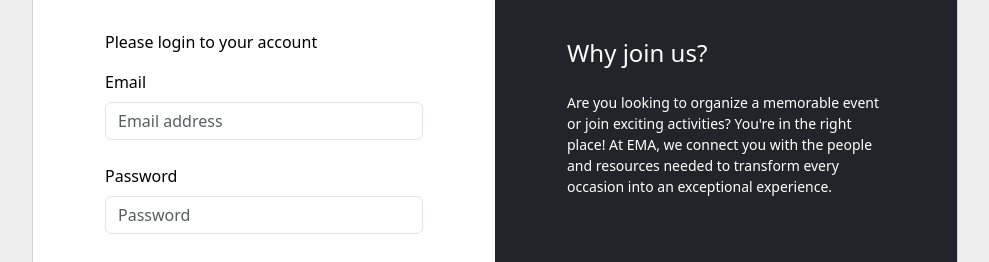
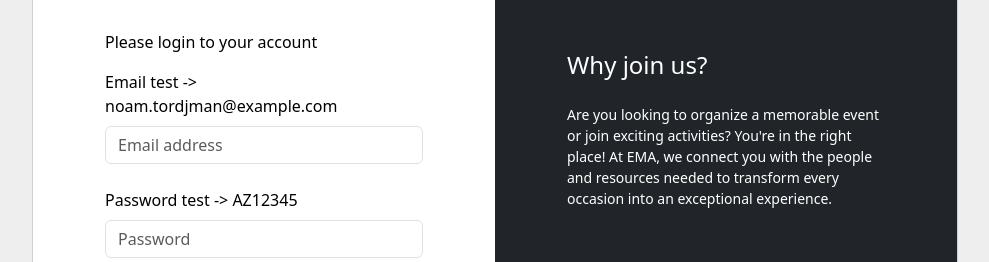
Before and after one commit to mathieuadr/EMA_frontend, an Angular app: page / in a window 1280 px wide. Shown: the part 291-553 px from the top of the page, without its empty margins (145-1134 px from the left). Built offline with nearby package versions, Linux system fonts and the light colour scheme.

Commit message:
Somes changes before presentation

```diff
--- /dev/null
+++ b/src/app/A_Data/services/A_Outil/CustomValidators.ts
@@ -0,0 +1,20 @@
+import { AbstractControl, ValidationErrors, ValidatorFn } from '@angular/forms';
+
+export class CustomValidators {
+  static dateEndAfterDateBeginning(dateBeginningControlName: string): ValidatorFn {
+    return (control: AbstractControl): ValidationErrors | null => {
+      if (!control.parent) {
+        return null;
+      }
+
+      const dateBeginning = control.parent.get(dateBeginningControlName)?.value;
+      const date_end = control.value;
+
+      if (dateBeginning && date_end && new Date(date_end) <= new Date(dateBeginning)) {
+        return { dateEndBeforeDateBeginning: true };
+      }
+
+      return null;
+    };
+  }
+}
--- a/src/app/Add_component/add-event/add-event.component.html
+++ b/src/app/Add_component/add-event/add-event.component.html
@@ -33,7 +33,6 @@
           </div>
         </div>
       </div>
-
       <div class="row mb-3">
         <div class="col-md-12">
           <div class="form-group">
@@ -57,6 +56,7 @@
                    [class.is-valid]="date_end.valid && date_end.touched" />
             <div *ngIf="date_end.invalid && date_end.touched" class="invalid-feedback -danger">
               <div *ngIf="date_end.errors?.['required']">Required</div>
+              <div *ngIf="date_end.errors?.['dateEndBeforeDateBeginning']">Date End must be after Date Beginning</div>
             </div>
           </div>
         </div>
--- a/src/app/Add_component/add-event/add-event.component.ts
+++ b/src/app/Add_component/add-event/add-event.component.ts
@@ -2,28 +2,31 @@ import { Component, OnInit } from '@angular/core';
 import { FormBuilder, FormGroup, Validators } from '@angular/forms';
 import { ToastService } from '../../A_Data/services/A_Outil/Toast';
 import { EventService } from '../../A_Data/services/Event.services';
-import {  Router } from '@angular/router';
+import { Router } from '@angular/router';
 import { AuthService } from '../../A_Data/services/auth.service';
 import { Event_Proj } from '../../A_Data/Event_proj';
+import { CustomValidators } from '../../A_Data/services/A_Outil/CustomValidators'; // Adjust the import path as necessary
 
 @Component({
   selector: 'app-add-event',
   templateUrl: './add-event.component.html',
   styleUrls: ['./add-event.component.css']
 })
-export class AddEventComponent {
+export class AddEventComponent implements OnInit {
   form: FormGroup;
 
-  constructor(private fb: FormBuilder, private toastService: ToastService, private eventService :EventService,private router: Router,private authservice :AuthService) {    this.form = this.fb.group({
+  constructor(private fb: FormBuilder, private toastService: ToastService, private eventService: EventService, private router: Router, private authservice: AuthService) {
+    this.form = this.fb.group({
       title: ['', Validators.required],
       description: ['', [Validators.required, Validators.maxLength(100)]],
       dateBeginning: ['', Validators.required],
-    date_end: ['', Validators.required],
+      date_end: ['', [Validators.required, CustomValidators.dateEndAfterDateBeginning('dateBeginning')]],
       location: ['', Validators.required],
-    idCreator:[authservice.getUserId()]
-  });}
+      idCreator: [this.authservice.getUserId()]
+    });
+  }
 
-
+  ngOnInit(): void {}
 
   onSubmit() {
     if (this.form.valid) {
@@ -44,19 +47,19 @@ export class AddEventComponent {
     }
   }
 
-get title(){
+  get title() {
     return this.form.controls['title'];
   }
-get description(){
+  get description() {
     return this.form.controls['description'];
   }
-get dateBeginning(){
+  get dateBeginning() {
     return this.form.controls['dateBeginning'];
   }
-get date_end(){
+  get date_end() {
     return this.form.controls['date_end'];
   }
-get location(){
+  get location() {
     return this.form.controls['location'];
   }
 }
--- a/src/app/Add_component/add-feedback/add-feedback.component.ts
+++ b/src/app/Add_component/add-feedback/add-feedback.component.ts
@@ -44,7 +44,6 @@ export class AddFeedbackComponent {
           this.toastService.showSuccess('Feedback created successfully');
           this.form.reset();
           this.dialogRef.close(); // Close the dialog on success
-          this.router.navigate(['/feedback']);
         },
         (error: any) => {
           this.toastService.showError(error.message || 'An error occurred');
--- a/src/app/login-page/login-page.component.html
+++ b/src/app/login-page/login-page.component.html
@@ -16,7 +16,7 @@
                   <p>Please login to your account</p>
 
                   <div data-mdb-input-init class="form-outline mb-4">
-                    <label class="form-label" for="Email">Email</label>
+                    <label class="form-label" for="Email">Email test -> noam.tordjman&#64;example.com</label>
                     <input type="email" id="Email" formControlName="Email" class="form-control"
                       placeholder="Email address" [class.is-invalid]="Email.invalid && Email.touched"
                       [class.is-valid]="Email.valid && Email.touched" required />
@@ -31,7 +31,7 @@
                   </div>
 
                   <div data-mdb-input-init class="form-outline mb-4">
-                    <label class="form-label" for="password">Password</label>
+                    <label class="form-label" for="password">Password test -> AZ12345</label>
                     <input type="password" id="password" formControlName="password" class="form-control" placeholder="Password"
                       [class.is-invalid]="password.invalid && password.touched"
                       [class.is-valid]="password.valid && password.touched" required />
--- a/src/app/sign-in/sign-in.component.html
+++ b/src/app/sign-in/sign-in.component.html
@@ -50,7 +50,7 @@
                     </div>
 
                     <div data-mdb-input-init class="form-outline mb-4">
-                      <label class="form-label" for="email">email</label>
+                      <label class="form-label" for="email">email: </label>
                       <input type="email" id="email" formControlName="email" class="form-control"
                         placeholder="email address" [class.is-invalid]="email.invalid && email.touched"
                         [class.is-valid]="email.valid && email.touched" required />
@@ -65,7 +65,7 @@
                     </div>
 
                     <div data-mdb-input-init class="form-outline mb-4">
-                      <label class="form-label" for="password">Password</label>
+                      <label class="form-label" for="password">Password : </label>
                       <input type="password" id="password" formControlName="password" class="form-control" placeholder="Password"
                         [class.is-invalid]="password.invalid && password.touched"
                         [class.is-valid]="password.valid && password.touched" required />
```
Lines whose indentation alone changed are shown as unchanged.
